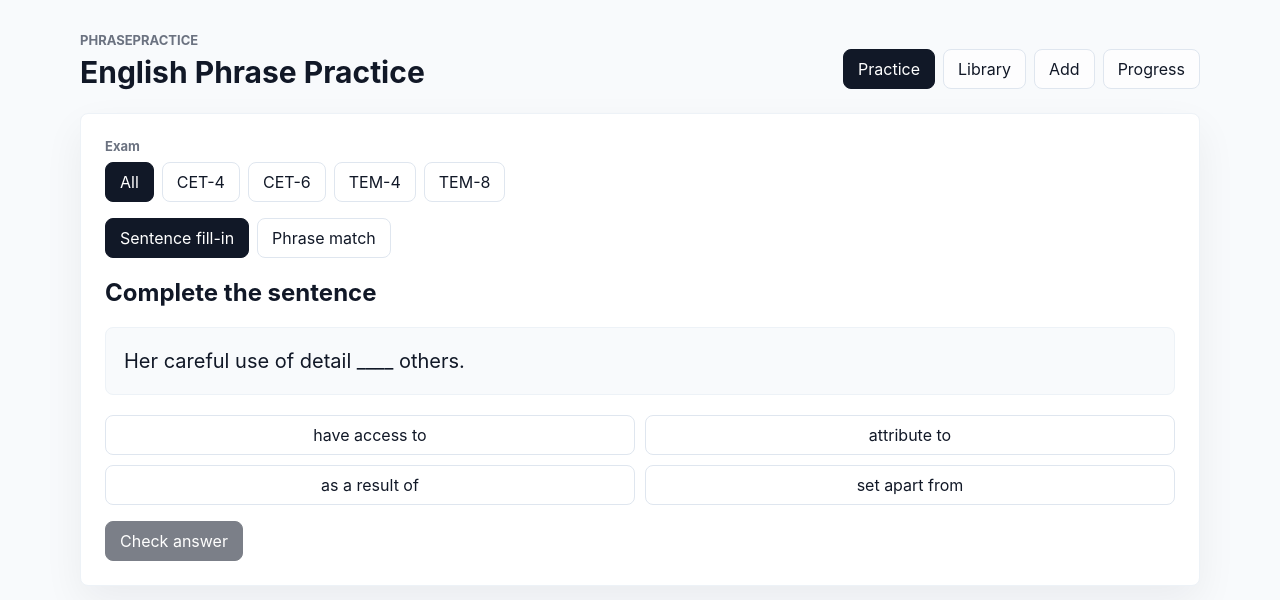
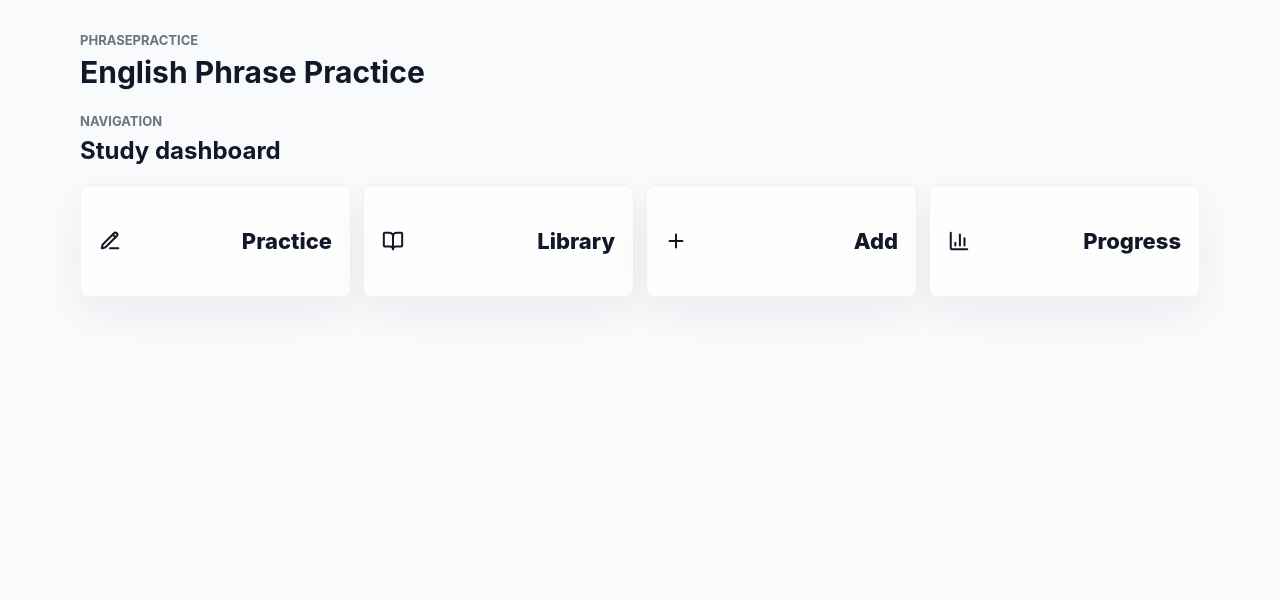
Before and after one commit to 17573316720cjj-dev/English-learning, a React (Vite) app: page / in a window 1280 px wide. Shown: the top 600 px of the page. Built offline with nearby package versions, Linux system fonts and the light colour scheme.

Commit message:
feat: add home navigation screen

```diff
--- a/src/App.tsx
+++ b/src/App.tsx
@@ -2,6 +2,7 @@ import type React from "react";
 import { useMemo, useState } from "react";
 import { AddItemScreen } from "./components/AddItemScreen";
 import { AppNav, type Screen } from "./components/AppNav";
+import { HomeScreen } from "./components/HomeScreen";
 import { LibraryScreen } from "./components/LibraryScreen";
 import { PracticeScreen } from "./components/PracticeScreen";
 import { ProgressScreen } from "./components/ProgressScreen";
@@ -10,7 +11,7 @@ import type { LearningItem } from "./domain";
 import { deleteCustomItem, loadCustomItems, loadProgress, saveCustomItem } from "./lib/storage";
 
 export function App(): React.JSX.Element {
-  const [activeScreen, setActiveScreen] = useState<Screen>("Practice");
+  const [activeScreen, setActiveScreen] = useState<Screen>("Home");
   const [customItems, setCustomItems] = useState(() => loadCustomItems());
   const [progress, setProgress] = useState(() => loadProgress());
 
@@ -22,7 +23,9 @@ export function App(): React.JSX.Element {
   return (
     <main className="app-shell">
       <AppNav active={activeScreen} onNavigate={setActiveScreen} />
-      {activeScreen === "Practice" ? (
+      {activeScreen === "Home" ? (
+        <HomeScreen onNavigate={setActiveScreen} />
+      ) : activeScreen === "Practice" ? (
         <PracticeScreen items={allItems} onProgressChange={refreshProgress} />
       ) : activeScreen === "Library" ? (
         <LibraryScreen items={allItems} />
@@ -30,13 +33,7 @@ export function App(): React.JSX.Element {
         <AddItemScreen items={allItems} onSave={saveItem} onDelete={removeItem} />
       ) : activeScreen === "Progress" ? (
         <ProgressScreen progress={progress} items={allItems} />
-      ) : (
-        <section className="practice-card">
-          <p className="eyebrow">{activeScreen}</p>
-          <h2>{activeScreen}</h2>
-          <p>Use Practice or Progress while this section is being connected.</p>
-        </section>
-      )}
+      ) : null}
     </main>
   );
 }
--- a/src/components/AppNav.tsx
+++ b/src/components/AppNav.tsx
@@ -1,8 +1,8 @@
+import { Home } from "lucide-react";
 import type React from "react";
 
-export type Screen = "Practice" | "Library" | "Add" | "Progress";
-
-const screens: Screen[] = ["Practice", "Library", "Add", "Progress"];
+export type FeatureScreen = "Practice" | "Library" | "Add" | "Progress";
+export type Screen = "Home" | FeatureScreen;
 
 export function AppNav({
   active,
@@ -17,17 +17,17 @@ export function AppNav({
         <p className="eyebrow">PhrasePractice</p>
         <h1>English Phrase Practice</h1>
       </div>
-      <nav className="top-nav" aria-label="Main navigation">
-        {screens.map((screen) => (
+      {active === "Home" ? null : (
+        <nav className="top-nav" aria-label="Main navigation">
           <button
-            key={screen}
-            className={active === screen ? "nav-button active" : "nav-button"}
-            onClick={() => onNavigate(screen)}
+            className="nav-button home-button"
+            onClick={() => onNavigate("Home")}
           >
-            {screen}
+            <Home aria-hidden={true} size={18} strokeWidth={2.2} />
+            <span>Home</span>
           </button>
-        ))}
-      </nav>
+        </nav>
+      )}
     </header>
   );
 }
--- /dev/null
+++ b/src/components/HomeScreen.tsx
@@ -0,0 +1,33 @@
+import { BarChart3, BookOpen, PencilLine, Plus } from "lucide-react";
+import type React from "react";
+import type { FeatureScreen } from "./AppNav";
+
+const navItems: Array<{
+  screen: FeatureScreen;
+  Icon: React.ComponentType<{ "aria-hidden": true; size: number; strokeWidth: number }>;
+}> = [
+  { screen: "Practice", Icon: PencilLine },
+  { screen: "Library", Icon: BookOpen },
+  { screen: "Add", Icon: Plus },
+  { screen: "Progress", Icon: BarChart3 }
+];
+
+export function HomeScreen({ onNavigate }: { onNavigate(screen: FeatureScreen): void }): React.JSX.Element {
+  return (
+    <section className="home-screen" aria-labelledby="home-title">
+      <div className="home-heading">
+        <p className="eyebrow">Navigation</p>
+        <h2 id="home-title">Study dashboard</h2>
+      </div>
+
+      <div className="home-grid">
+        {navItems.map(({ screen, Icon }) => (
+          <button className="home-nav-card" key={screen} onClick={() => onNavigate(screen)}>
+            <Icon aria-hidden={true} size={22} strokeWidth={2.2} />
+            <span>{screen}</span>
+          </button>
+        ))}
+      </div>
+    </section>
+  );
+}
--- a/src/styles.css
+++ b/src/styles.css
@@ -88,6 +88,12 @@ p {
   gap: 8px;
 }
 
+.home-button {
+  display: inline-flex;
+  align-items: center;
+  gap: 8px;
+}
+
 .nav-button,
 .segmented-control button,
 .primary-button,
@@ -135,6 +141,48 @@ p {
 .screen-grid {
   display: grid;
   gap: 16px;
+}
+
+.home-screen {
+  display: grid;
+  gap: 20px;
+}
+
+.home-heading h2 {
+  margin: 0;
+  font-size: 24px;
+  line-height: 1.15;
+}
+
+.home-grid {
+  display: grid;
+  grid-template-columns: repeat(4, minmax(0, 1fr));
+  gap: 12px;
+}
+
+.home-nav-card {
+  display: flex;
+  align-items: center;
+  justify-content: space-between;
+  gap: 16px;
+  min-height: 112px;
+  border: 1px solid var(--border-soft);
+  border-radius: 8px;
+  padding: 18px;
+  color: #111827;
+  background: rgba(255, 255, 255, 0.82);
+  box-shadow: var(--shadow-soft);
+  cursor: pointer;
+}
+
+.home-nav-card span {
+  font-size: 22px;
+  font-weight: 800;
+}
+
+.home-nav-card:hover {
+  border-color: #ccd6e2;
+  background: var(--surface);
 }
 
 .sentence-prompt {
@@ -297,6 +345,10 @@ p {
 }
 
 @media (max-width: 880px) {
+  .home-grid {
+    grid-template-columns: repeat(2, minmax(0, 1fr));
+  }
+
   .stats-grid {
     grid-template-columns: repeat(2, minmax(0, 1fr));
   }
@@ -323,6 +375,10 @@ p {
 }
 
 @media (max-width: 520px) {
+  .home-grid {
+    grid-template-columns: 1fr;
+  }
+
   .stats-grid {
     grid-template-columns: 1fr;
   }
```
Also changed, not shown: 1 other file (tests, documents, lock files or other folders).
